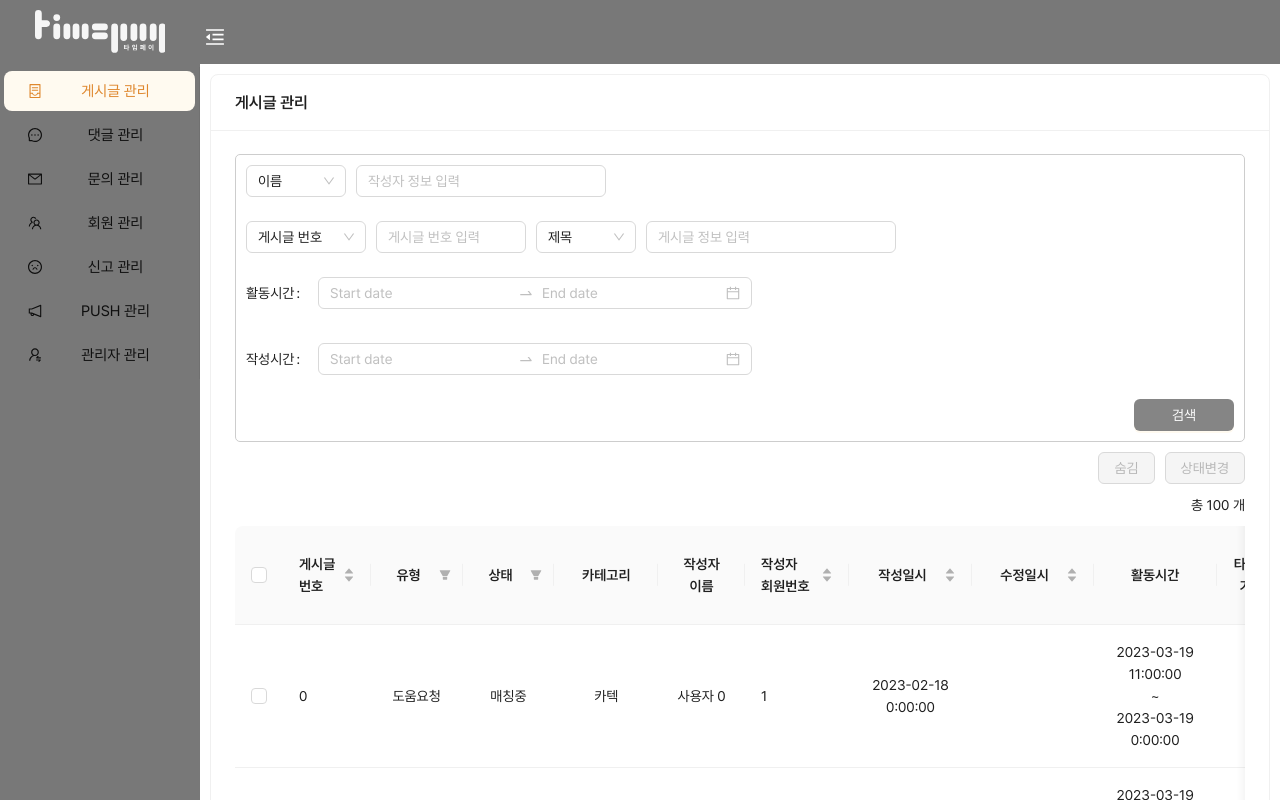
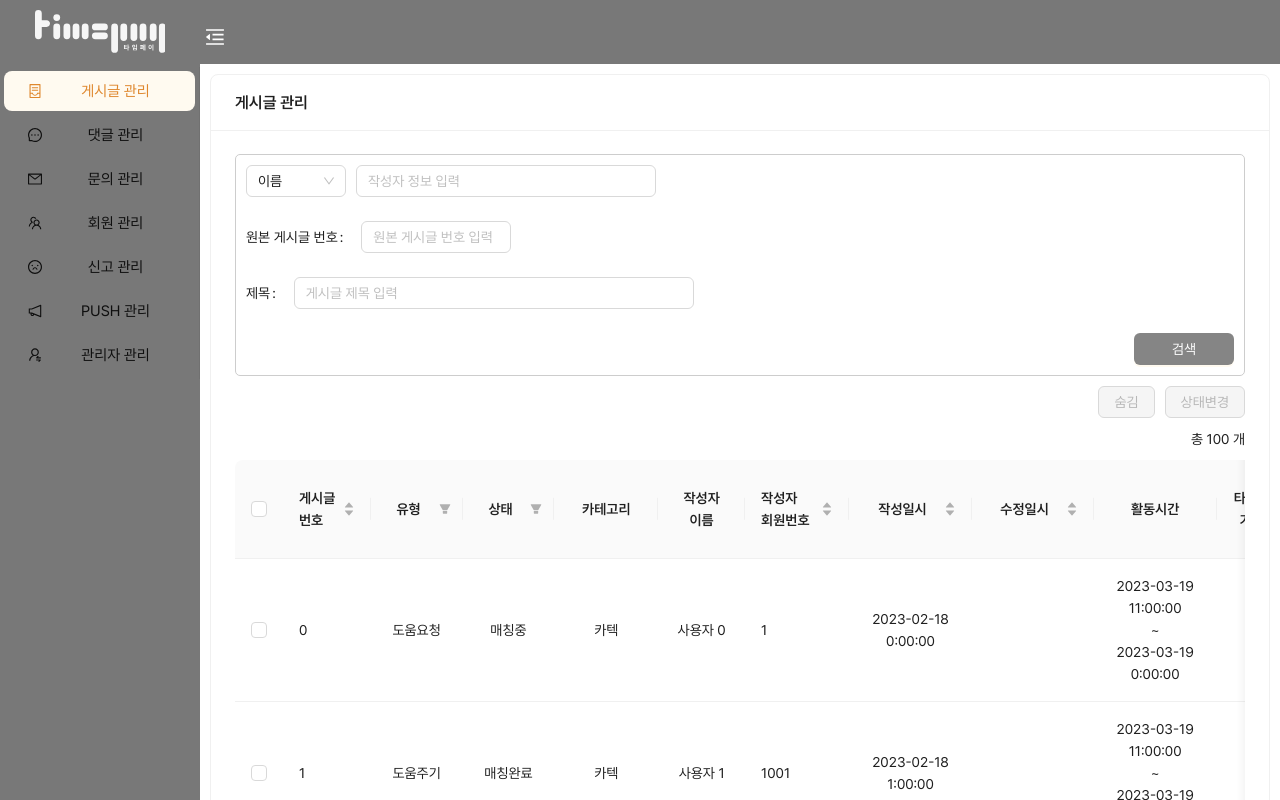
Before and after one commit to woonsango/timebank-front, a React (Create React App) app in the folder src/front-end/timepay-admin/: page /post-management in a window 1280 px wide. Shown: the top 800 px of the page. Built offline with nearby package versions, Linux system fonts and the light colour scheme.

Commit message:
chore: 게시글 검색값 축소

```diff
--- a/src/front-end/timepay-admin/src/components/PostSearchForm/PostSearchForm.styles.tsx
+++ b/src/front-end/timepay-admin/src/components/PostSearchForm/PostSearchForm.styles.tsx
@@ -18,10 +18,6 @@ export const cssPostSearchFormStyle = css`
     width: 100%;
     max-width: 120px;
   }
-  .ant-input {
-    width: 100%;
-    max-width: 250px;
-  }
   .ant-input-number {
     width: 100%;
     max-width: 150px;
--- a/src/front-end/timepay-admin/src/components/PostSearchForm/PostSearchForm.tsx
+++ b/src/front-end/timepay-admin/src/components/PostSearchForm/PostSearchForm.tsx
@@ -1,12 +1,4 @@
-import {
-  Form,
-  Input,
-  InputNumber,
-  Select,
-  DatePicker,
-  Row,
-  Button,
-} from 'antd';
+import { Form, Input, InputNumber, Select, Row, Button } from 'antd';
 import { cssPostSearchFormStyle } from './PostSearchForm.styles';
 
 const PostSearchForm = () => {
@@ -17,7 +9,7 @@ const PostSearchForm = () => {
           <Form.Item name="authorSearchKeyword" initialValue="name">
             <Select style={{ width: 100 }}>
               <Select.Option value="name">이름</Select.Option>
-              <Select.Option value="userPk">회원번호</Select.Option>
+              <Select.Option value="nickname">닉네임</Select.Option>
             </Select>
           </Form.Item>
           <Form.Item name="authorSearchValue">
@@ -25,33 +17,13 @@ const PostSearchForm = () => {
           </Form.Item>
         </Row>
         <Row>
-          <Form.Item name="postIdSearchKeyword" initialValue="postId">
-            <Select style={{ width: 150 }}>
-              <Select.Option value="postId">게시글 번호</Select.Option>
-              <Select.Option value="originPostId">
-                원본 게시글 번호
-              </Select.Option>
-            </Select>
-          </Form.Item>
-          <Form.Item name="postId">
-            <InputNumber placeholder="게시글 번호 입력" />
-          </Form.Item>
-          <Form.Item name="postMetaSearchKeyword" initialValue="title">
-            <Select style={{ width: 100 }}>
-              <Select.Option value="title">제목</Select.Option>
-              <Select.Option value="category">카테고리</Select.Option>
-            </Select>
-          </Form.Item>
-          <Form.Item name="postMetaSearchValue">
-            <Input placeholder="게시글 정보 입력" />
+          <Form.Item name="originPostId" label="원본 게시글 번호">
+            <InputNumber placeholder="원본 게시글 번호 입력" />
           </Form.Item>
         </Row>
         <Row>
-          <Form.Item name="fromStartTimeToEndTime" label="활동시간">
-            <DatePicker.RangePicker />
-          </Form.Item>
-          <Form.Item name="regTime" label="작성시간">
-            <DatePicker.RangePicker />
+          <Form.Item name="title" label="제목">
+            <Input style={{ width: 400 }} placeholder="게시글 제목 입력" />
           </Form.Item>
         </Row>
         <Button type="primary">검색</Button>
```
